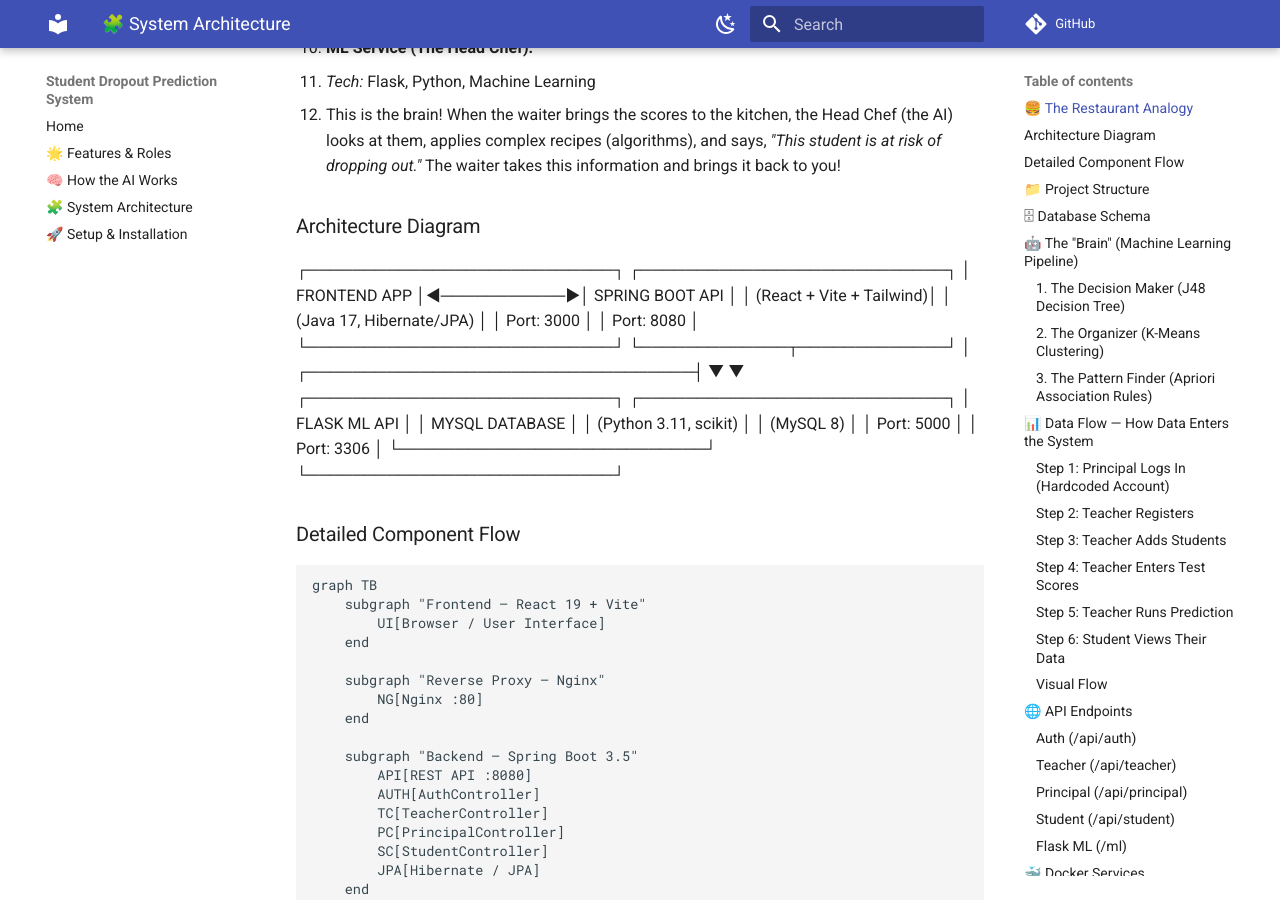
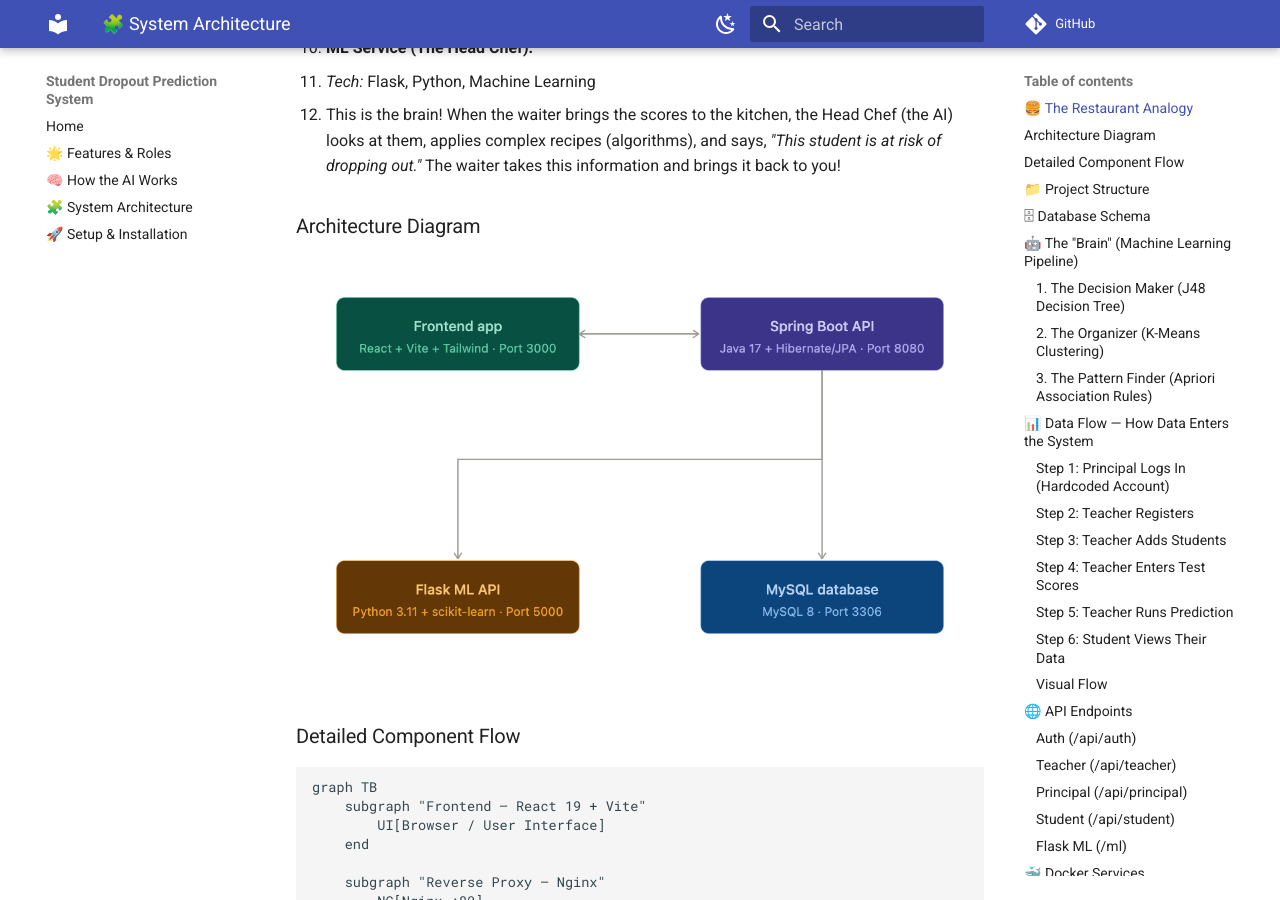
Before and after one commit to yxshkm404/student-dropout-prediction, an MkDocs documentation site: the page built from docs/ARCHITECTURE.md, in a window 1280 px wide and 900 px high, scrolled down 720 px. Built offline with MkDocs 1.6.1 and Material for MkDocs 9.7.7, drawn with Linux system fonts in a browser that asks for light colours; comment, search, counter and statistics services are not loaded.

Commit message:
some minor changes in architecure.md

````diff
--- a/docs/ARCHITECTURE.md
+++ b/docs/ARCHITECTURE.md
@@ -21,19 +21,7 @@ Building a web app is a lot like **running a restaurant**. Let's break down the
 
 ### Architecture Diagram
 
-   ┌───────────────────────────┐             ┌───────────────────────────┐
-   │       FRONTEND APP        │◄───────────►│      SPRING BOOT API      │
-   │  (React + Vite + Tailwind)│             │  (Java 17, Hibernate/JPA) │
-   │        Port: 3000         │             │        Port: 8080         │
-   └───────────────────────────┘             └─────────────┬─────────────┘
-                                                           │
-                        ┌──────────────────────────────────┤
-                        ▼                                  ▼
-          ┌───────────────────────────┐      ┌───────────────────────────┐
-          │      FLASK ML API         │      │       MYSQL DATABASE      │
-          │  (Python 3.11, scikit)    │      │         (MySQL 8)         │
-          │        Port: 5000         │      │        Port: 3306         │
-          └───────────────────────────┘      └───────────────────────────┘
+![alt text](image.png)
 
 ### Detailed Component Flow
 ```mermaid
````
Also changed, not shown: docs/image.png (added).
